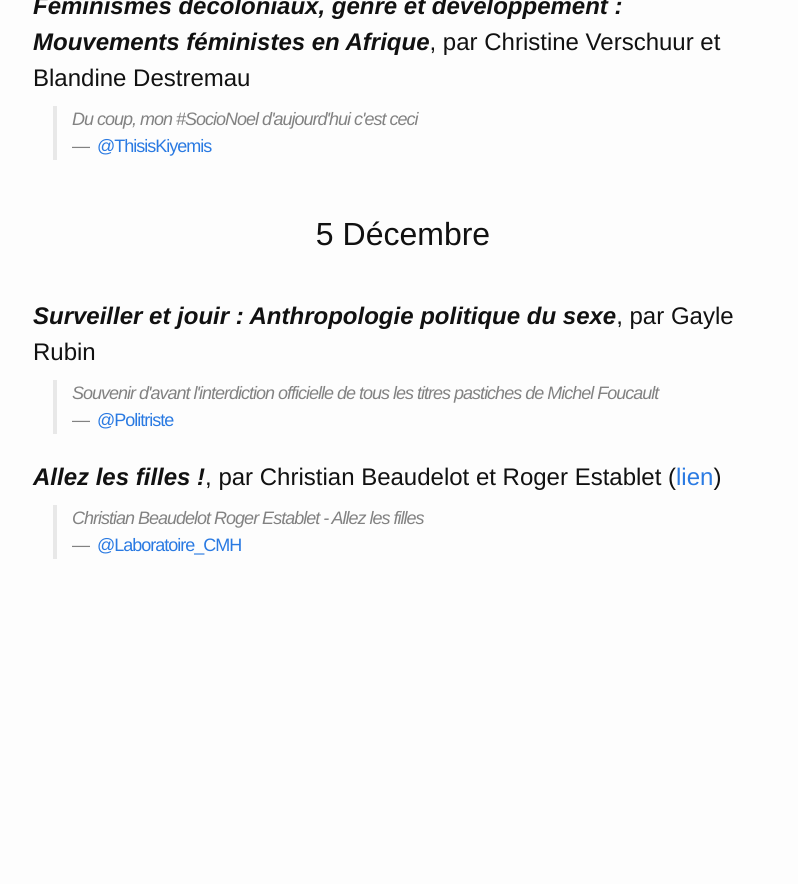
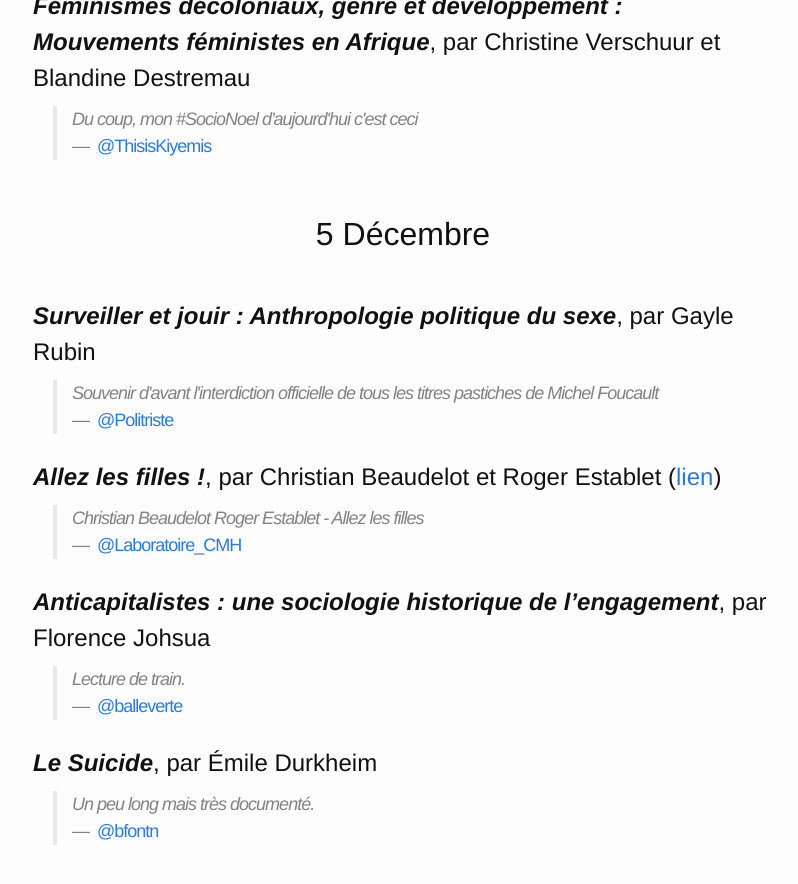
Before and after one commit to bfontaine/SocioNoel, a Jekyll site: the page built from index.md, in a window 1280 px wide and 900 px high, scrolled down 36469 px. Shown: the top 884 px of the window, without its empty margins (237-1035 px from the left). Built offline with Jekyll 4.4.1, drawn with Linux system fonts in a browser that asks for light colours; before the commit the page ends 37083 px from its top, so only the background shows below that.

Commit message:
two more books

```diff
--- a/index.md
+++ b/index.md
@@ -2784,3 +2784,25 @@ Accès direct à un jour :<br/>
 
   </div>
 </article>
+<article class="book">
+  <h1><span class="title">Anticapitalistes : une sociologie historique de l’engagement</span>, par <span class="author">Florence Johsua</span></h1>
+  <div class="sources">
+
+    <blockquote class="comment">
+      Lecture de train.<br/>
+      <span class="comment-author">—&nbsp;&nbsp;<a class="handle" href="https://twitter.com/balleverte/status/673046836589019136">@balleverte</a></span>
+    </blockquote>
+
+  </div>
+</article>
+<article class="book">
+  <h1><span class="title">Le Suicide</span>, par <span class="author">Émile Durkheim</span></h1>
+  <div class="sources">
+
+    <blockquote class="comment">
+      Un peu long mais très documenté.<br/>
+      <span class="comment-author">—&nbsp;&nbsp;<a class="handle" href="https://twitter.com/bfontn/status/673047619711668224">@bfontn</a></span>
+    </blockquote>
+
+  </div>
+</article>
```
Also changed, not shown: books.yml (+8 -0 lines).
